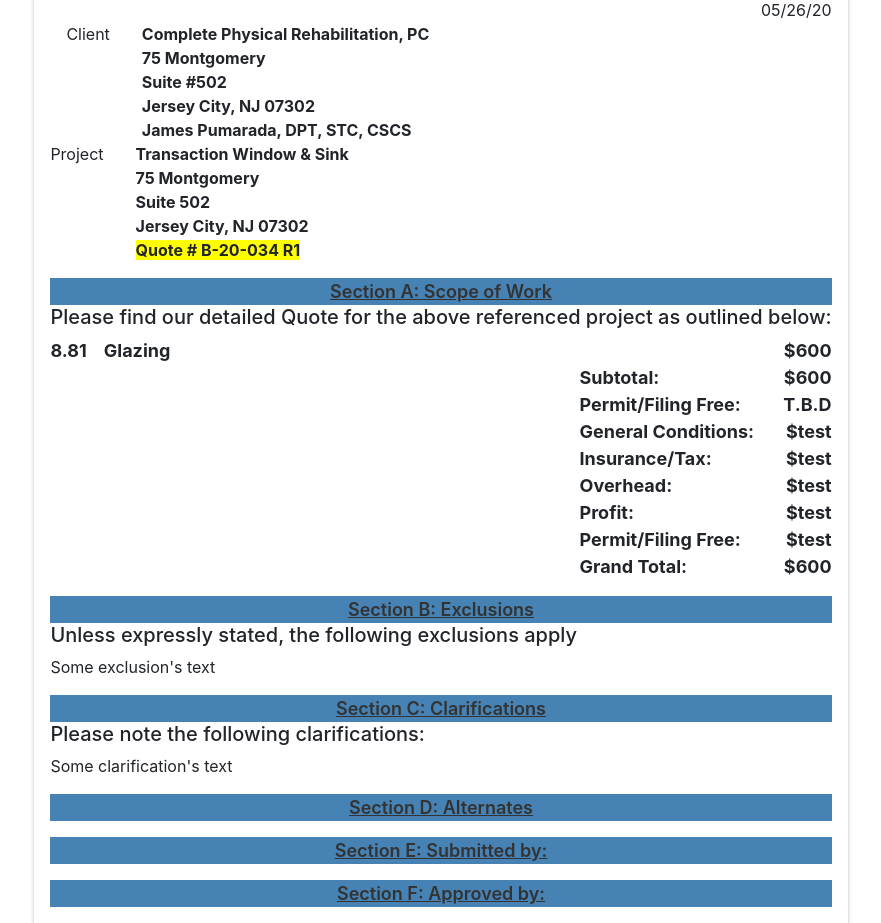
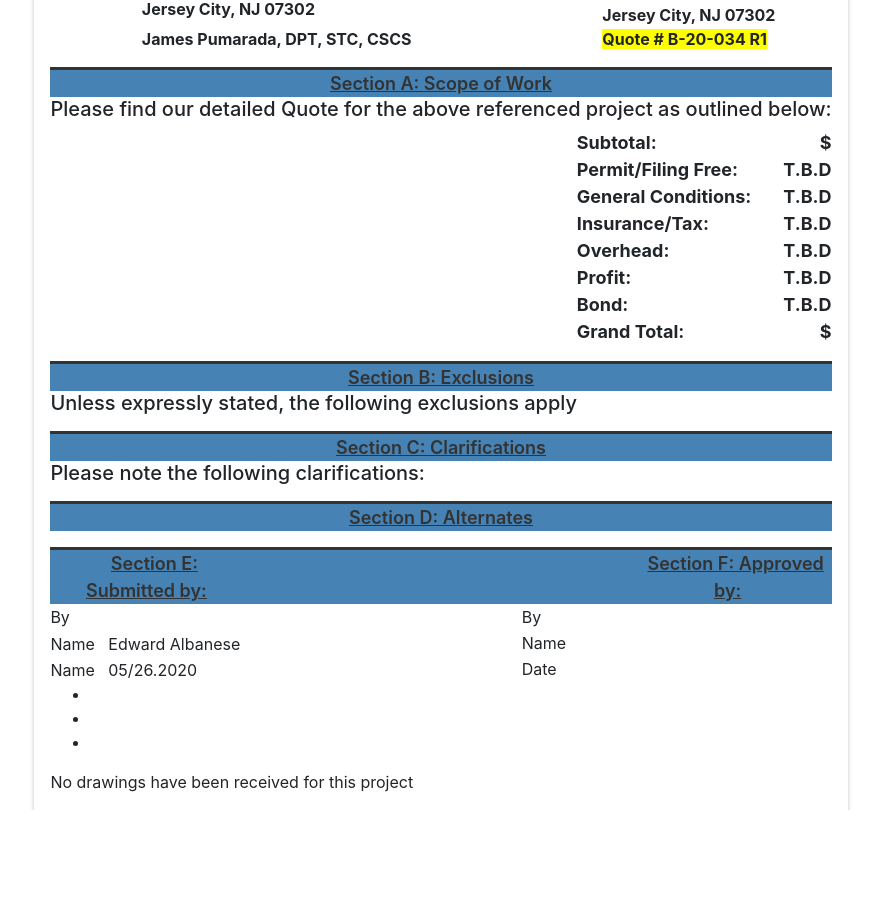
Before and after one commit to Simple2B/flora, a Python web app: template app/templates/export_document.html in a window 1280 px wide. Shown: the part 425-1348 px from the top of the page, without its empty margins (199-1080 px from the left). After the commit the page ends 1235 px from the top, so only its background shows below. Run offline with Jinja, Linux system fonts and the light colour scheme; the template is opened without the code that fills it, so the values that code supplies are empty; some libraries are stand-ins or nearby versions.

Commit message:
fix pdf html

```diff
--- a/app/templates/export_document.html
+++ b/app/templates/export_document.html
@@ -6,7 +6,6 @@
     <meta name="viewport" content="width=device-width,initial-scale=1">
     <link rel="stylesheet" href="https://maxcdn.bootstrapcdn.com/bootstrap/4.0.0/css/bootstrap.min.css"
     integrity="sha384-Gn5384xqQ1aoWXA+058RXPxPg6fy4IWvTNh0E263XmFcJlSAwiGgFAW/dAiS6JXm" crossorigin="anonymous">
-    <!-- <link rel="stylesheet" href="{{ url_for('static', filename='css/styles.css') }}" rel="stylesheet" media="screen"> -->
     <link href="https://fonts.googleapis.com/css2?family=Poppins:wght@400;500;600;700&display=swap" rel="stylesheet">
 
     <style>
@@ -44,38 +43,22 @@
             display: flex;
             justify-content: flex-start;
         }
-        .__main-content  .__ddb_logo ._ddb_img_logo {
-            width: 400px;
-            height: 200px;
-        }
 
         .__due_time {
-            /* display: flex;
-            justify-content: flex-end; */
             display: -webkit-box;
             -webkit-box-pack: end;
         }
 
         .__client_project_block {
-            /* display: flex;
-            flex-direction: row;
-            justify-content: space-between; */
             display: -webkit-box;
-            -webkit-box-orient: vertical;
             -webkit-box-pack: justify;
             font-size: 16px;
         }
         .__client_project_block ._client_project {
-            /* display: flex;
-            flex-direction: row;
-            justify-content: space-between; */
             display: -webkit-box;
-            /* -webkit-box-pack: justify; */
+            -webkit-box-pack: justify;
         }
         .__client_project_block ._client_project .client_project-info {
-            /* display: flex;
-            flex-direction: column;
-            justify-content: space-between; */
             display: -webkit-box;
             -webkit-box-pack: justify;
             -webkit-box-orient: vertical;
@@ -115,50 +98,81 @@
             color: #333333;
             background-color: #4682B4;
             text-decoration: underline;
-            border-color: 3px solid #333333 1 0 0 0;
+            border-top-color: #333333;
+            border-top-style: solid;
+            border-top-width: 3px;
             margin-top: 1rem;
         }
 
         .section_E_and_F {
-            /* display: flex;
-            justify-content: space-between; */
+            margin-top: 1rem;
             display: -webkit-box;
             -webkit-box-pack: justify;
+            text-align: center;
+            font-weight: 600;
+            font-size: 18px;
+            color: #333333;
+            background-color: #4682B4;
+            border-top-color: #333333;
+            border-top-style: solid;
+            border-top-width: 3px;
+            margin-top: 1rem;
         }
 
-        .bid_work_item {
-            /* display: flex;
-            flex-direction: row;
-            justify-content: space-between; */
+        .section_E_and_F div {
+            width: 15vw;
+            text-decoration: underline;
+        }
+
+        .section_E_and_F .section_E {
+            padding-left: 1rem;
+        }
+
+        .section_E_and_F .section_F {
+            padding-right: 1rem;
+        }
+
+        .bid_price_container {
+            display: -webkit-box;
+            -webkit-box-pack: justify;
+            -webkit-box-orient: vertical;
+        }
+
+        .bid_price_container .bid_subtotal_value {
+            display: -webkit-box;
+            -webkit-box-pack: end;
+            font-weight: bold;
+            font-size: 18px;
+        }
+
+        .bid_price_container .bid_work_item {
             display: -webkit-box;
             -webkit-box-pack: justify;
             font-weight: bold;
             font-size: 18px;
         }
 
-        .bid_subtotal {
-            /* display: flex;
-            justify-content: flex-end; */
+        .bid_price_container .bid_subtotal_container .bid_subtotal {
             display: -webkit-box;
             -webkit-box-pack: end;
         }
         .bid_subtotal .bid_subtotal_bid_features {
-            /* display: flex; */
-            /* flex-direction: column; */
-            /* justify-content: space-between; */
             display: -webkit-box;
             -webkit-box-pack: justify;
             -webkit-box-orient: vertical;
         }
         .bid_subtotal .bid_subtotal_bid_features .feature_price {
-            /* display: flex;
-            flex-direction: row;
-            justify-content: space-between; */
             display: -webkit-box;
             -webkit-box-pack: justify;
             font-weight: bold;
             font-size: 18px;
         }
+
+        .feature_price_subtotal_price {
+            font-weight: bold;
+            font-size: 18px;
+        }
+
         .bid_subtotal .bid_subtotal_bid_features .feature_price .general_padding-r {
             padding-right: 2rem;
         }
@@ -180,6 +194,18 @@
             -webkit-box-orient: horizontal;
         }
 
+        .inputs_forms {
+            display: -webkit-box;
+            -webkit-box-pack: justify;
+            -webkit-box-orient: horizontal;
+        }
+
+        .inputs_forms .by_name_date {
+            display: -webkit-box;
+            -webkit-box-pack: justify;
+            -webkit-box-orient: vertical;
+        }
+
     </style>
 
 </head>
@@ -189,28 +215,21 @@
     <section>
         <div class="export_container">
             <div>
+                {% if preview_pdf_bool %}
                 <h6 class="preview_document">Preview Document</h6>
-                <div class="__top-content">
-                    <div class="">
-                        <a href="#">
-                            <img src="./imgs/right-hand.svg">
-                            Back
-                        </a>
-                    </div>
-                    <div class="">
-                        <a href="#">
-                            <button type="button" class="_btn--gray ddb-cursor-handle">Export</button>
-                        </a>
-                    </div>
-                </div>
+                {% endif %}
 
                 <div class="__main-content">
 
-                    <!-- <div class="__ddb_logo"> -->
-                    <!-- <img class="_ddb_img_logo"
-                    src="file:\\\C:\Users\Win10Pro\Desktop\Python\Folder Fo Tests\test pdf\pdf_flask\ddb_logo_pdf.jpg"> -->
-                    <!-- </div> -->
-
+                    {% if preview_pdf_bool %}
+                    <div class="__ddb_logo">
+                        <img class="_ddb_img_logo" src="{{ url_for('static', filename='images/ddb_logo_pdf.png') }}">
+                    </div>
+                    {% else %}
+                    <div class="__ddb_logo">
+                        <img class="_ddb_img_logo" src="{{ path_to_img }}ddb_logo_pdf.png">
+                    </div>
+                    {% endif %}
                     <div class="__due_time">
                         05/26/20
                     </div>
@@ -220,7 +239,7 @@
                             <div class="client_title">Client</div>
                             <div  class="client_project-info">
                                 <div>
-                                    Complete Physical Rehabilitation, PC
+                                    {{ bid.client }}
                                 </div>
                                 <div>75 Montgomery</div>
                                 <div>Suite #502</div>
@@ -248,74 +267,112 @@
 
                     <div class="section_letter">Section A: Scope of Work</div>
                     <h5>Please find our detailed Quote for the above referenced project as outlined below:</h5>
-                    <div>
+
+                    <div class="bid_price_container">
+                        {% for link_work_item in bid.link_work_items %}
                         <div class="bid_work_item">
-                            <!-- <div>8.81 Glazing</div> -->
                             <div class="work_item_pdf">
-                                <div> 8.81 &nbsp; &nbsp;</div>
-                                <div> Glazing </div>
+                                <div> {{ link_work_item.work_item.code }} &nbsp; &nbsp;</div>
+                                <div> {{ link_work_item.work_item.name }} &nbsp; &nbsp;</div>
                             </div>
+                            <div class="bid_subtotal_value">${{ bid.subtotal }}</div>
+                        </div>
+                        {% endfor %}
 
-                            <div>$600</div>
-                        </div>
-                        <div class="bid_unit"></div>
+                        <div class="bid_subtotal_container">
                             <div class="bid_subtotal">
                                 <div class="bid_subtotal_bid_features">
                                     <div class="feature_price">
                                         <div>
                                             Subtotal:
                                         </div>
-                                    <div>
-                                        $600
+                                        <div class="feature_price">
+                                            ${{ bid.subtotal }}
                                         </div>
                                     </div>
                                     <div class="feature_price">
                                         <div>
                                             Permit/Filing Free:
                                         </div>
+                                        {% if bid.permit_filling_fee %}
+                                        <div>
+                                            ${{ bid.permit_filling_fee }}
+                                        </div>
+                                        {% else %}
                                         <div>
                                             T.B.D
                                         </div>
+                                        {% endif %}
                                     </div>
                                     <div class="feature_price">
                                         <div class="general_padding-r">
                                             General Conditions:
                                         </div>
+                                        {% if bid.general_conditions %}
                                         <div>
-                                        $test
+                                            ${{ bid.general_conditions }}
                                         </div>
+                                        {% else %}
+                                        <div>
+                                            T.B.D
+                                        </div>
+                                        {% endif %}
                                     </div>
                                     <div class="feature_price">
                                         <div>
                                             Insurance/Tax:
                                         </div>
+                                        {% if bid.insurance_tax %}
                                         <div>
-                                        $test
+                                            ${{ bid.insurance_tax }}
                                         </div>
+                                        {% else %}
+                                        <div>
+                                            T.B.D
+                                        </div>
+                                        {% endif %}
                                     </div>
                                     <div class="feature_price">
                                         <div>
                                             Overhead:
                                         </div>
+                                        {% if bid.overhead %}
                                         <div>
-                                        $test
+                                            ${{ bid.overhead }}
                                         </div>
+                                        {% else %}
+                                        <div>
+                                            T.B.D
+                                        </div>
+                                        {% endif %}
                                     </div>
                                     <div class="feature_price">
                                         <div>
                                             Profit:
                                         </div>
+                                        {% if bid.profit %}
                                         <div>
-                                        $test
+                                            ${{ bid.profit }}
                                         </div>
+                                        {% else %}
+                                        <div>
+                                            T.B.D
+                                        </div>
+                                        {% endif %}
                                     </div>
                                     <div class="feature_price">
                                         <div>
-                                        Permit/Filing Free:
+                                            Bond:
                                         </div>
+                                        {% if bid.bond %}
                                         <div>
-                                        $test
+                                            ${{ bid.bond }}
                                         </div>
+                                        {% else %}
+                                        <div>
+                                            T.B.D
+                                        </div>
+                                        {% endif %}
                                     </div>
 
                                     <div class="feature_price">
@@ -323,7 +380,8 @@
                                             Grand Total:
                                         </div>
                                         <div>
-                                        $600
+                                            ${{ bid.grand_subtotal }}
+                                        </div>
                                     </div>
                                 </div>
                             </div>
@@ -333,33 +391,66 @@
                     <div class="section_letter">Section B: Exclusions</div>
                     <h5>Unless expressly stated, the following exclusions apply</h5>
                     <div>
-                        Some exclusion's text
+                        {% for exclusion_link in bid.exclusion_links %}
+                            {{ exclusion_link.exclusion.title }}
+                        {% endfor %}
                     </div>
 
                     <div class="section_letter">Section C: Clarifications</div>
                     <h5>Please note the following clarifications: </h5>
                     <div>
-                        Some clarification's text
+                        {% for clarification_link in bid.clarification_links %}
+                            {{ clarification_link.clarification.note }}
+                        {% endfor %}
                     </div>
                     <div class="qoute_clarification"></div>
 
                     <div class="section_letter">Section D: Alternates</div>
                     <div></div>
 
-                    <div class="section_letter">Section E: Submitted by:</div>
-                    <div class="section_letter">Section F: Approved by:</div>
+                    <div class="section_E_and_F">
+                        <div><span class="section_E">Section E: Submitted by: </span></div>
+                        <div><span class="section_F">Section F: Approved by: </span></div>
+                    </div>
 
+                    <div class="ddb_contracting "></div>
+                    <div class="inputs_forms">
+                        <div class="by_name_date">
                             <div>
-                        <div></div>
-                        <div></div>
+                                By &nbsp;
+                                <input type="text" style="text-decoration: underline; border: none;">
                             </div>
-                    <div></div>
-
+                            <div>Name &nbsp; Edward Albanese</div>
+                            <div>Name &nbsp; 05/26.2020</div>
+                        </div>
+                        <div class="by_name_date">
+                            <div>
+                                By &nbsp;
+                                <input type="text" style="text-decoration: underline; border: none;">
+                            </div>
+                            <div>
+                                Name &nbsp;
+                                <input type="text" style="text-decoration: underline; border: none;">
+                            </div>
+                            <div>
+                                Date &nbsp;
+                                <input type="text" style="text-decoration: underline; border: none;">
+                            </div>
+                        </div>
+                    </div>
+                    <div class="send_copies">
+                        <ul>
+                            <li></li>
+                            <li></li>
+                            <li></li>
+                        </ul>
+                    </div>
+                    <span>No drawings have been received for this project</span>
+                    </div>
                 </div>
             </div>
         </div>
     </section>
 
 </body>
-
 </html>
```
Also changed, not shown: app/templates/bidding.html (+6 -3 lines). Lines whose indentation alone changed are shown as unchanged.
